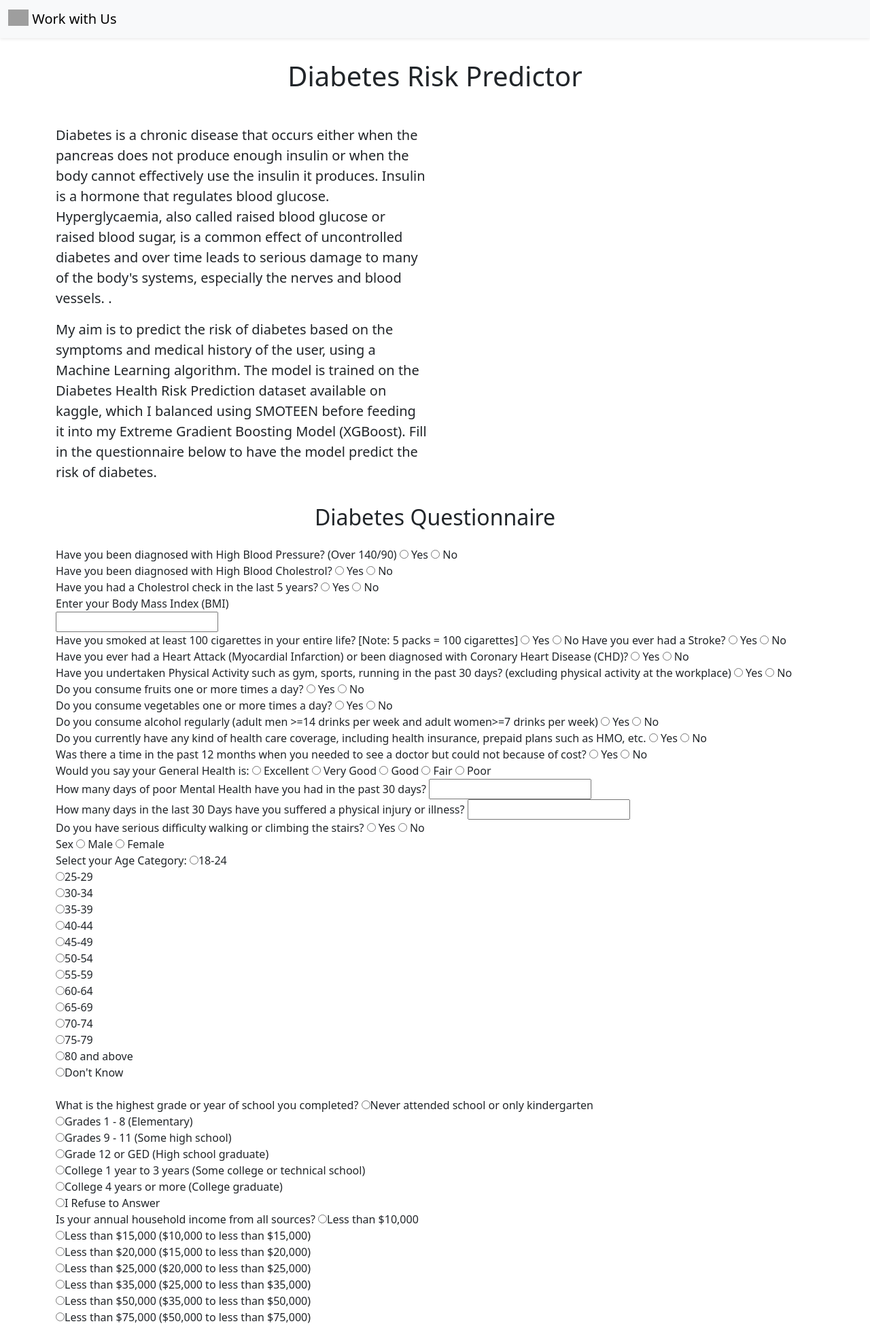
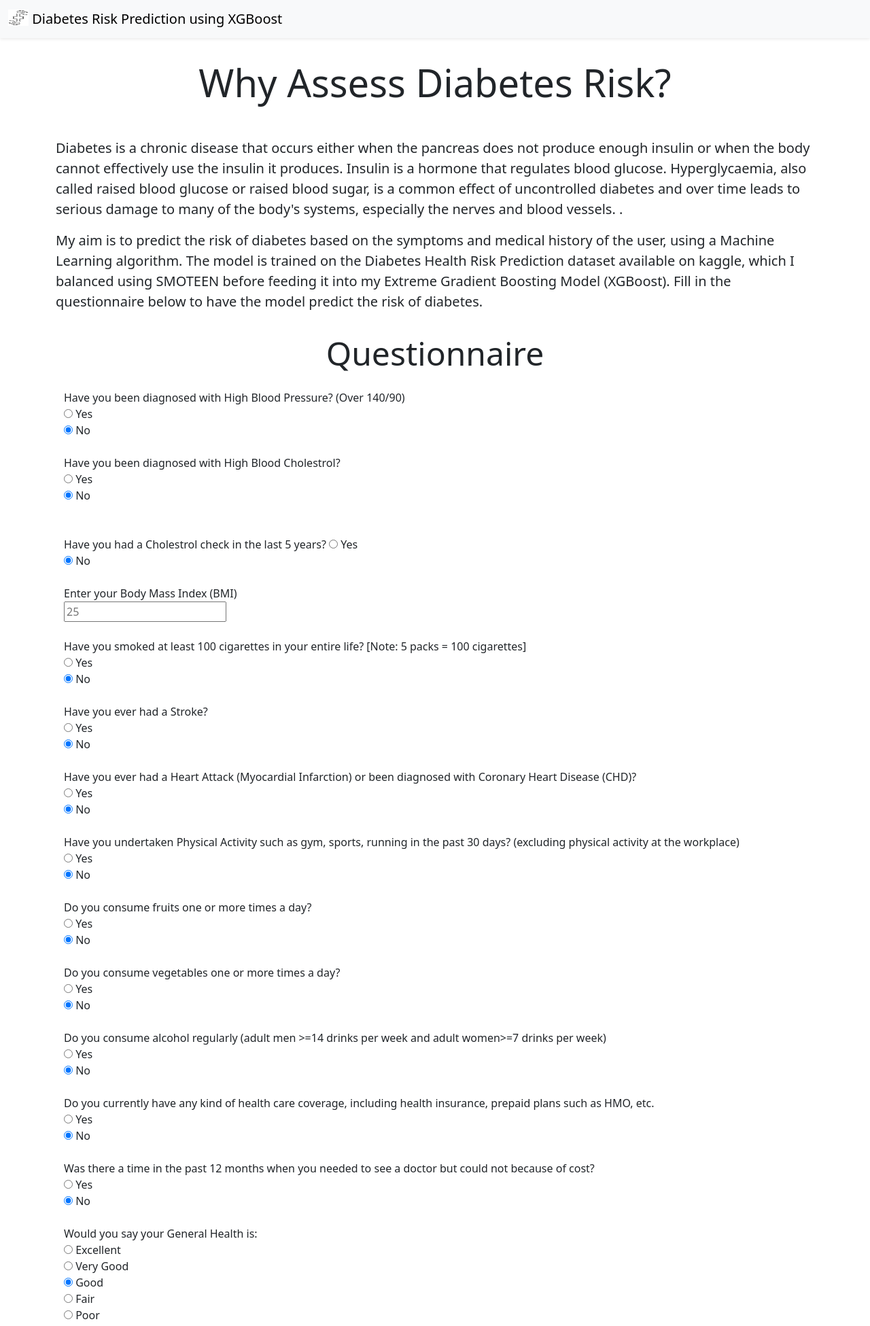
Before and after one commit to sagartv/diabetes_risk_predictor, a Flask app: page / in a window 1280 px wide. Shown: the top 1951 px of the page at 68% size. Run offline with Flask 3, Linux system fonts and the light colour scheme; grey boxes are pictures that could not be loaded.

Commit message:
Aesthetic Improvements, Default Values added to Form and NavBar

```diff
--- a/templates/home.html
+++ b/templates/home.html
@@ -14,10 +14,10 @@
     <br>
 
       <div class = 'container'>
-        <h1 class = "text-center mt-2 mb-4">Diabetes Risk Predictor</h1> <br>
+        <h1 class = "display-4 text-center mt-2 mb-4">Why Assess Diabetes Risk?</h1> <br>
 
         <div class = 'row' style = "margin-bottom:16px;">
-          <div class = 'col-md-6'>
+          <div>
             <p class = 'lead'>
               Diabetes is a chronic disease that occurs either when the pancreas does not produce enough insulin or when the body cannot effectively use the insulin it produces. Insulin is a hormone that regulates blood glucose. Hyperglycaemia, also called raised blood glucose or raised blood sugar, is a common effect of uncontrolled diabetes and over time leads to serious damage to many of the body's systems, especially the nerves and blood vessels.
             .</p>
@@ -26,12 +26,16 @@
             </p>
 
           </div>
+          <br>
+          <br>
+          <br>
+          <br>
 
         </div>
 
-        <h2 class = "text-center mt mb-4"> Diabetes Questionnaire</h2>
+        <h2 class = "display-5 text-center mt mb-4">Questionnaire</h2>
 
-        <div>
+        <div class = "container">
             {% include 'questionnaire.html' %}
         </div>
         <div class = 'text-center'><a class = 'btn btn-primary btn-lg' href = "mailto:sagartetalitech@gmail.com?subject=Question%20about%20Diabetes%20Risk&body=Hi%2C%20my%20name%20is">Contact Us</a>
--- a/templates/nav.html
+++ b/templates/nav.html
@@ -1,8 +1,8 @@
 <nav class="navbar navbar-light bg-light shadow-sm fixed-top">
   <div class="container-fluid">
     <a class="navbar-brand" href="/">
-      <img src="/static/bootstrap-logo.svg" alt="" width="30" height="24" class="d-inline-block align-text-top">
-      Work with Us
+      <img src="/static/health_cross.png" alt="" width="30" height="24" class="d-inline-block align-text-top">
+      Diabetes Risk Prediction using XGBoost
     </a>
   </div>
 </nav>
--- a/templates/questionnaire.html
+++ b/templates/questionnaire.html
@@ -1,135 +1,149 @@
 
 <form action = "/submission" method = "post">
-  <label for="HighBP">Have you been diagnosed with High Blood Pressure? (Over 140/90)</label>
-  <input type="radio" id="HighBP" name="HighBP" value="1"> Yes</input>
-  <input type="radio" id="HighBP" name="HighBP" value="0"> No</input>
+    <label for="HighBP">Have you been diagnosed with High Blood Pressure? (Over 140/90)</label> <br>
+    <input type="radio" id="HighBP" name="HighBP" value="1"> Yes<br>
+    <input type="radio" id="HighBP" name="HighBP" value="0" checked> No
   <br>
-  <label for="HighChol">Have you been diagnosed with High Blood Cholestrol?</label>
-  <input type="radio" id="HighChol" name="HighChol" value="1"> Yes</input>
-  <input type="radio" id="HighChol" name="HighChol" value="0"> No</input>
   <br>
+
+
+  <label for="HighChol">Have you been diagnosed with High Blood Cholestrol?</label> <br>
+  <input type="radio" id="HighChol" name="HighChol" value="1"> Yes</input> <br>
+  <input type="radio" id="HighChol" name="HighChol" value="0" checked> No</input> <br>
+  <br>
+   <br>
   <label for="CholCheck">Have you had a Cholestrol check in the last 5 years?</label>
-  <input type="radio" id="CholCheck" name="CholCheck" value="1"> Yes </input>
-  <input type="radio" id="CholCheck" name="CholCheck" value="0"> No</input>
+  <input type="radio" id="CholCheck" name="CholCheck" value="1"> Yes </input> <br>
+  <input type="radio" id="CholCheck" name="CholCheck" value="0" checked> No</input>
+  <br>
   <br>
 
   <label for = "BMI">Enter your Body Mass Index (BMI) </label><br>
-  <input type = "text" name = "BMI" id = "BMI" required></input><br>
+  <input type = "text" name = "BMI" id = "BMI" placeholder = "25" required></input><br>
+  <br>
 
-  <label for="Smoker">Have you smoked at least 100 cigarettes in your entire life? [Note: 5 packs = 100 cigarettes]</label>
-  <input type="radio" id="Smoker" name="Smoker" value="1"> Yes</input>
-  <input type="radio" id="Smoker" name="Smoker" value="0"> No</input>
+  <label for="Smoker">Have you smoked at least 100 cigarettes in your entire life? [Note: 5 packs = 100 cigarettes]</label> <br>
+  <input type="radio" id="Smoker" name="Smoker" value="1"> Yes</input> <br>
+  <input type="radio" id="Smoker" name="Smoker" value="0" checked> No</input> <br>
+   <br>
 
-  <label for="Stroke">Have you ever had a Stroke?</label>
-  <input type="radio" id="Stroke" name="Stroke" value="1"> Yes</input>
-  <input type="radio" id="Stroke" name="Stroke" value="0"> No</input>
+  <label for="Stroke">Have you ever had a Stroke?</label> <br>
+  <input type="radio" id="Stroke" name="Stroke" value="1"> Yes</input> <br>
+  <input type="radio" id="Stroke" name="Stroke" value="0" checked> No</input> <br>
+   <br>
 
-  <label for="HeartDiseaseorAttack">Have you ever had a Heart Attack (Myocardial Infarction) or been diagnosed with Coronary Heart Disease (CHD)?</label>
-  <input type="radio" id="HeartDiseaseorAttack" name="HeartDiseaseorAttack" value="1"> Yes</input>
-  <input type="radio" id="HeartDiseaseorAttack" name="HeartDiseaseorAttack" value="0"> No</input>
-
+  <label for="HeartDiseaseorAttack">Have you ever had a Heart Attack (Myocardial Infarction) or been diagnosed with Coronary Heart Disease (CHD)?</label> <br>
+  <input type="radio" id="HeartDiseaseorAttack" name="HeartDiseaseorAttack" value="1"> Yes</input> <br>
+  <input type="radio" id="HeartDiseaseorAttack" name="HeartDiseaseorAttack" value="0" checked> No</input> <br>
 <br>
 
-  <label for="PhysActivity">Have you undertaken Physical Activity such as gym, sports, running in the past 30 days? (excluding physical activity at the workplace)</label>
-  <input type="radio" id="PhysActivity" name="PhysActivity" value="1"> Yes</input>
-  <input type="radio" id="PhysActivity" name="PhysActivity" value="0"> No</input>
+  <label for="PhysActivity">Have you undertaken Physical Activity such as gym, sports, running in the past 30 days? (excluding physical activity at the workplace)</label> <br>
+  <input type="radio" id="PhysActivity" name="PhysActivity" value="1"> Yes</input> <br>
+  <input type="radio" id="PhysActivity" name="PhysActivity" value="0" checked> No</input>
+  <br>
   <br>
 
-  <label for="Fruits">Do you consume fruits one or more times a day?</label>
-  <input type="radio" id="Fruits" name="Fruits" value="1"> Yes</input>
-  <input type="radio" id="Fruits" name="Fruits" value="0"> No</input>
+  <label for="Fruits">Do you consume fruits one or more times a day?</label> <br>
+  <input type="radio" id="Fruits" name="Fruits" value="1"> Yes</input> <br>
+  <input type="radio" id="Fruits" name="Fruits" value="0" checked> No</input>
+  <br>
+   <br>
+
+  <label for="Veggies">Do you consume vegetables one or more times a day?</label> <br>
+  <input type="radio" id="Veggies" name="Veggies" value="1"> Yes</input> <br>
+  <input type="radio" id="Veggies" name="Veggies" value="0" checked> No</input>
+   <br>
   <br>
 
-  <label for="Veggies">Do you consume vegetables one or more times a day?</label>
-  <input type="radio" id="Veggies" name="Veggies" value="1"> Yes</input>
-  <input type="radio" id="Veggies" name="Veggies" value="0"> No</input>
+  <label for="HvyAlcoholConsump">Do you consume alcohol regularly (adult men >=14 drinks per week and adult women>=7 drinks per week)</label> <br>
+  <input type="radio" id="HvyAlcoholConsump" name="HvyAlcoholConsump" value="1"> Yes</input> <br>
+  <input type="radio" id="HvyAlcoholConsump" name="HvyAlcoholConsump" value="0" checked> No</input> <br>
 
   <br>
 
-  <label for="HvyAlcoholConsump">Do you consume alcohol regularly (adult men >=14 drinks per week and adult women>=7 drinks per week)</label>
-  <input type="radio" id="HvyAlcoholConsump" name="HvyAlcoholConsump" value="1"> Yes</input>
-  <input type="radio" id="HvyAlcoholConsump" name="HvyAlcoholConsump" value="0"> No</input>
+  <label for="AnyHealthcare">Do you currently have any kind of health care coverage, including health insurance, prepaid plans such as HMO, etc.</label> <br>
+  <input type="radio" id="AnyHealthcare" name="AnyHealthcare" value="1"> Yes</input> <br>
+  <input type="radio" id="AnyHealthcare" name="AnyHealthcare" value="0" checked> No</input>
+
+  <br>
+   <br>
+  <label for="NoDocbcCost">Was there a time in the past 12 months when you needed to see a doctor but could not because of cost? </label> <br>
+  <input type="radio" id="NoDocbcCost" name="NoDocbcCost" value="1"> Yes</input> <br>
+  <input type="radio" id="NoDocbcCost" name="NoDocbcCost" value="0" checked> No</input>
+
+  <br>
+   <br>
+
+  <label for="GenHlth">Would you say your General Health is:</label> <br>
+  <input type="radio" id="GenHlth" name="GenHlth" value="1"> Excellent</input> <br>
+  <input type="radio" id="GenHlth" name="GenHlth" value="2"> Very Good</input> <br>
+  <input type="radio" id="GenHlth" name="GenHlth" value="3" checked> Good</input> <br>
+  <input type="radio" id="GenHlth" name="GenHlth" value="4"> Fair</input> <br>
+  <input type="radio" id="GenHlth" name="GenHlth" value="5"> Poor</input> <br>
 
   <br>
 
-  <label for="AnyHealthcare">Do you currently have any kind of health care coverage, including health insurance, prepaid plans such as HMO, etc.</label>
-  <input type="radio" id="AnyHealthcare" name="AnyHealthcare" value="1"> Yes</input>
-  <input type="radio" id="AnyHealthcare" name="AnyHealthcare" value="0"> No</input>
+  <label for="MentHlth">How many days of poor Mental Health have you had in the past 30 days? </label> <br>
+  <input type = "text" name = "MentHlth" id = "MentHlth" placeholder = "5" required></input><br>
+   <br>
+  <label for="PhysHlth">How many days in the last 30 Days have you suffered a physical injury or illness? </label> <br>
+  <input type = "text" name = "PhysHlth" id = "PhysHlth" placeholder = "0" required></input><br> <br>
+
+  <label for="DiffWalk">Do you have serious difficulty walking or climbing the stairs? </label> <br>
+  <input type="radio" id="DiffWalk" name="DiffWalk" value="1"> Yes</input> <br>
+  <input type="radio" id="DiffWalk" name="DiffWalk" value="0" checked> No</input> <br>
 
   <br>
-  <label for="NoDocbcCost">Was there a time in the past 12 months when you needed to see a doctor but could not because of cost? </label>
-  <input type="radio" id="NoDocbcCost" name="NoDocbcCost" value="1"> Yes</input>
-  <input type="radio" id="NoDocbcCost" name="NoDocbcCost" value="0"> No</input>
+  <label for="Sex">Sex</label> <br>
+  <input type="radio" id="Sex" name="Sex" value="1"> Male</input> <br>
+  <input type="radio" id="Sex" name="Sex" value="0" checked> Female</input> <br>
 
   <br>
 
-  <label for="GenHlth">Would you say your General Health is:</label>
-  <input type="radio" id="GenHlth" name="GenHlth" value="1"> Excellent</input>
-  <input type="radio" id="GenHlth" name="GenHlth" value="2"> Very Good</input>
-  <input type="radio" id="GenHlth" name="GenHlth" value="3"> Good</input>
-  <input type="radio" id="GenHlth" name="GenHlth" value="4"> Fair</input>
-  <input type="radio" id="GenHlth" name="GenHlth" value="5"> Poor</input>
+  <label for="Age">Select your Age Category:</label> <br>
+  <input type="radio" id="Age" name="Age" value="1"> 18-24</input><br>
+  <input type="radio" id="Age" name="Age" value="2"> 25-29</input><br>
+  <input type="radio" id="Age" name="Age" value="3" checked> 30-34</input><br>
+  <input type="radio" id="Age" name="Age" value="4"> 35-39</input><br>
+  <input type="radio" id="Age" name="Age" value="5"> 40-44</input><br>
+  <input type="radio" id="Age" name="Age" value="6"> 5-49</input><br>
+  <input type="radio" id="Age" name="Age" value="7"> 50-54</input><br>
+  <input type="radio" id="Age" name="Age" value="8"> 55-59</input><br>
+  <input type="radio" id="Age" name="Age" value="9"> 60-64</input><br>
+  <input type="radio" id="Age" name="Age" value="10"> 65-69</input><br>
 
-  <br>
-
-  <label for="MentHlth">How many days of poor Mental Health have you had in the past 30 days? </label>
-  <input type = "text" name = "MentHlth" id = "MentHlth" required></input><br>
-  <label for="PhysHlth">How many days in the last 30 Days have you suffered a physical injury or illness? </label>
-  <input type = "text" name = "PhysHlth" id = "PhysHlth" required></input><br>
-
-  <label for="DiffWalk">Do you have serious difficulty walking or climbing the stairs? </label>
-  <input type="radio" id="DiffWalk" name="DiffWalk" value="1"> Yes</input>
-  <input type="radio" id="DiffWalk" name="DiffWalk" value="0"> No</input>
-
-  <br>
-  <label for="Sex">Sex</label>
-  <input type="radio" id="Sex" name="Sex" value="1"> Male</input>
-  <input type="radio" id="Sex" name="Sex" value="0"> Female</input>
-
-  <br>
-
-  <label for="Age">Select your Age Category:</label>
-  <input type="radio" id="Age" name="Age" value="1">18-24</input><br>
-  <input type="radio" id="Age" name="Age" value="2">25-29</input><br>
-  <input type="radio" id="Age" name="Age" value="3">30-34</input><br>
-  <input type="radio" id="Age" name="Age" value="4">35-39</input><br>
-  <input type="radio" id="Age" name="Age" value="5">40-44</input><br>
-  <input type="radio" id="Age" name="Age" value="6">45-49</input><br>
-  <input type="radio" id="Age" name="Age" value="7">50-54</input><br>
-  <input type="radio" id="Age" name="Age" value="8">55-59</input><br>
-  <input type="radio" id="Age" name="Age" value="9">60-64</input><br>
-  <input type="radio" id="Age" name="Age" value="10">65-69</input><br>
-
-  <input type="radio" id="Age" name="Age" value="11">70-74</input><br>
-  <input type="radio" id="Age" name="Age" value="12">75-79</input><br>
-  <input type="radio" id="Age" name="Age" value="13">80 and above</input><br>
-  <input type="radio" id="Age" name="Age" value="14">Don't Know</input><br>
+  <input type="radio" id="Age" name="Age" value="11"> 70-74</input><br>
+  <input type="radio" id="Age" name="Age" value="12"> 75-79</input><br>
+  <input type="radio" id="Age" name="Age" value="13"> 80 and above</input><br>
+  <input type="radio" id="Age" name="Age" value="14"> Don't Know</input><br>
 <br>
 
 
-  <label for="Education">What is the highest grade or year of school you completed?</label>
-  <input type="radio" id="Education" name="Education" value="1">Never attended school or only kindergarten</input><br>
-  <input type="radio" id="Education" name="Education" value="2">Grades 1 - 8 (Elementary)</input><br>
-  <input type="radio" id="Education" name="Education" value="3">Grades 9 - 11 (Some high school)</input><br>
-  <input type="radio" id="Education" name="Education" value="4">Grade 12 or GED (High school graduate)</input><br>
-  <input type="radio" id="Education" name="Education" value="5">College 1 year to 3 years (Some college or technical school)</input><br>
-  <input type="radio" id="Education" name="Education" value="6">College 4 years or more (College graduate)</input><br>
-  <input type="radio" id="Education" name="Education" value="9">I Refuse to Answer</input><br>
+  <label for="Education">What is the highest grade or year of school you completed?</label> <br>
+  <input type="radio" id="Education" name="Education" value="1"> Never attended school or only kindergarten</input><br>
+  <input type="radio" id="Education" name="Education" value="2"> Grades 1 - 8 (Elementary)</input><br>
+  <input type="radio" id="Education" name="Education" value="3"> Grades 9 - 11 (Some high school)</input><br>
+  <input type="radio" id="Education" name="Education" value="4" checked> Grade 12 or GED (High school graduate)</input><br>
+  <input type="radio" id="Education" name="Education" value="5"> College 1 year to 3 years (Some college or technical school)</input><br>
+  <input type="radio" id="Education" name="Education" value="6"> College 4 years or more (College graduate)</input><br>
+  <input type="radio" id="Education" name="Education" value="9"> I Refuse to Answer</input><br>
+   <br>
 
-  <label for="Income">Is your annual household income from all sources?</label>
-  <input type="radio" id="Income" name="Income" value="1">Less than $10,000</input><br>
-  <input type="radio" id="Income" name="Income" value="2">Less than $15,000 ($10,000 to less than $15,000)</input><br>
-  <input type="radio" id="Income" name="Income" value="3">Less than $20,000 ($15,000 to less than $20,000)</input><br>
-  <input type="radio" id="Income" name="Income" value="4">Less than $25,000 ($20,000 to less than $25,000)</input><br>
-  <input type="radio" id="Income" name="Income" value="5">Less than $35,000 ($25,000 to less than $35,000)</input><br>
-  <input type="radio" id="Income" name="Income" value="6">Less than $50,000 ($35,000 to less than $50,000)</input><br>
-  <input type="radio" id="Income" name="Income" value="7">Less than $75,000 ($50,000 to less than $75,000)</input><br>
-  <input type="radio" id="Income" name="Income" value="8">$75,000 or more</input><br>
-  <input type="radio" id="Income" name="Income" value="77">Do not know/Not sure</input><br>
-  <input type="radio" id="Income" name="Income" value="99">Refused</input><br>
+  <label for="Income">Is your annual household income from all sources?</label> <br>
+  <input type="radio" id="Income" name="Income" value="1"> Less than $10,000</input><br>
+  <input type="radio" id="Income" name="Income" value="2"> Less than $15,000 ($10,000 to less than $15,000)</input><br>
+  <input type="radio" id="Income" name="Income" value="3" checked> Less than $20,000 ($15,000 to less than $20,000)</input><br>
+  <input type="radio" id="Income" name="Income" value="4"> Less than $25,000 ($20,000 to less than $25,000)</input><br>
+  <input type="radio" id="Income" name="Income" value="5"> Less than $35,000 ($25,000 to less than $35,000)</input><br>
+  <input type="radio" id="Income" name="Income" value="6"> Less than $50,000 ($35,000 to less than $50,000)</input><br>
+  <input type="radio" id="Income" name="Income" value="7"> Less than $75,000 ($50,000 to less than $75,000)</input><br>
+  <input type="radio" id="Income" name="Income" value="8"> $75,000 or more</input><br>
+  <input type="radio" id="Income" name="Income" value="77"> Do not know/Not sure</input><br>
+  <input type="radio" id="Income" name="Income" value="99"> Refused</input><br>
 <br>
+   <br>
 
-  <input type = "submit" value = "Submit">Submit</input>
+  <input type = "submit" class = "btn btn-success" value = "Submit"></input>
 
 
 
--- a/templates/result.html
+++ b/templates/result.html
@@ -1,13 +1,13 @@
 <!DOCTYPE html>
 <html>
   <head>
-    <title>Application Submitted</title>
+    <title>Diabetes Risk Prediction</title>
     {% include 'bootstrap.html' %}
   </head>
   <body>
     {% include 'nav.html' %}
     <div class = 'container'>
-      <h2> {{data}} </h2>
+      <h2 class = "display-4 text-center mt-2 mb-4"> {{data}} </h2>
 
     </div>
     {% include 'footer.html'%}
```
Also changed, not shown: static/health_cross.png (added).
